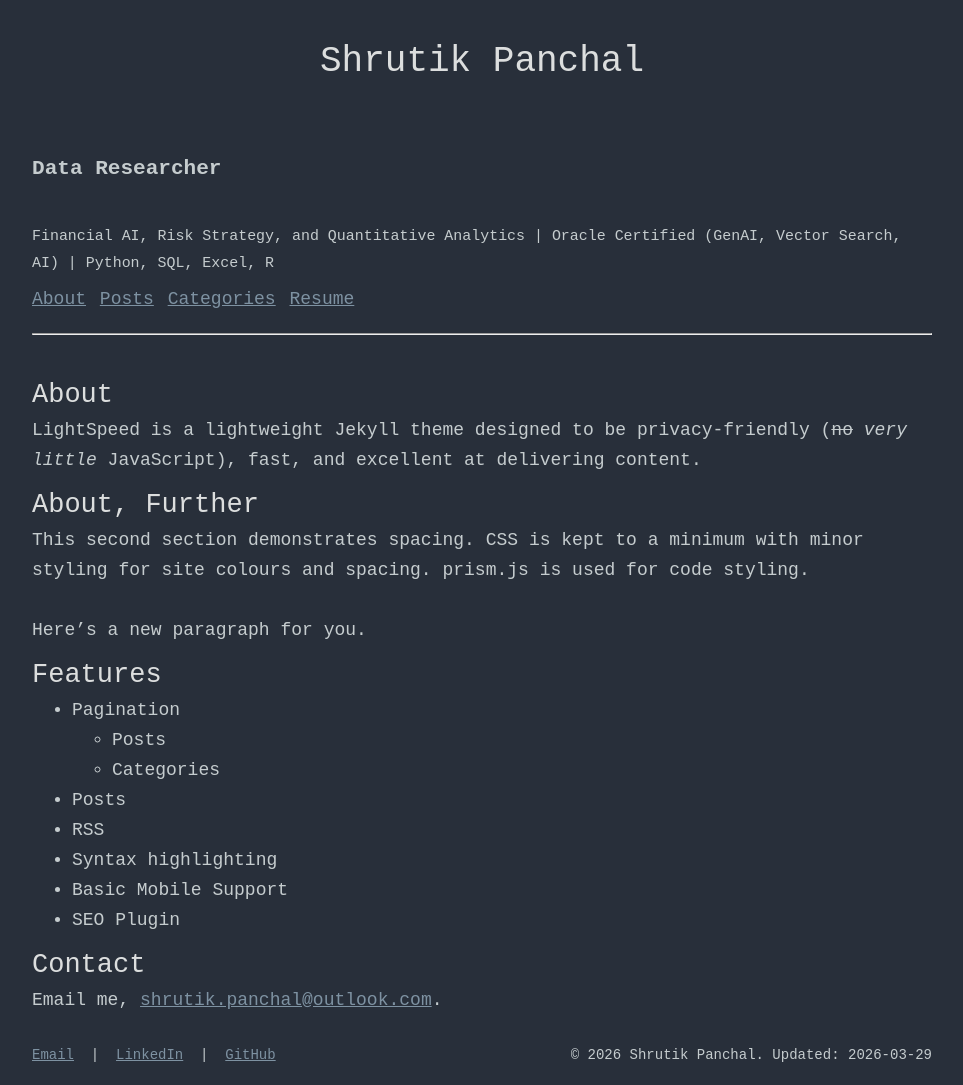
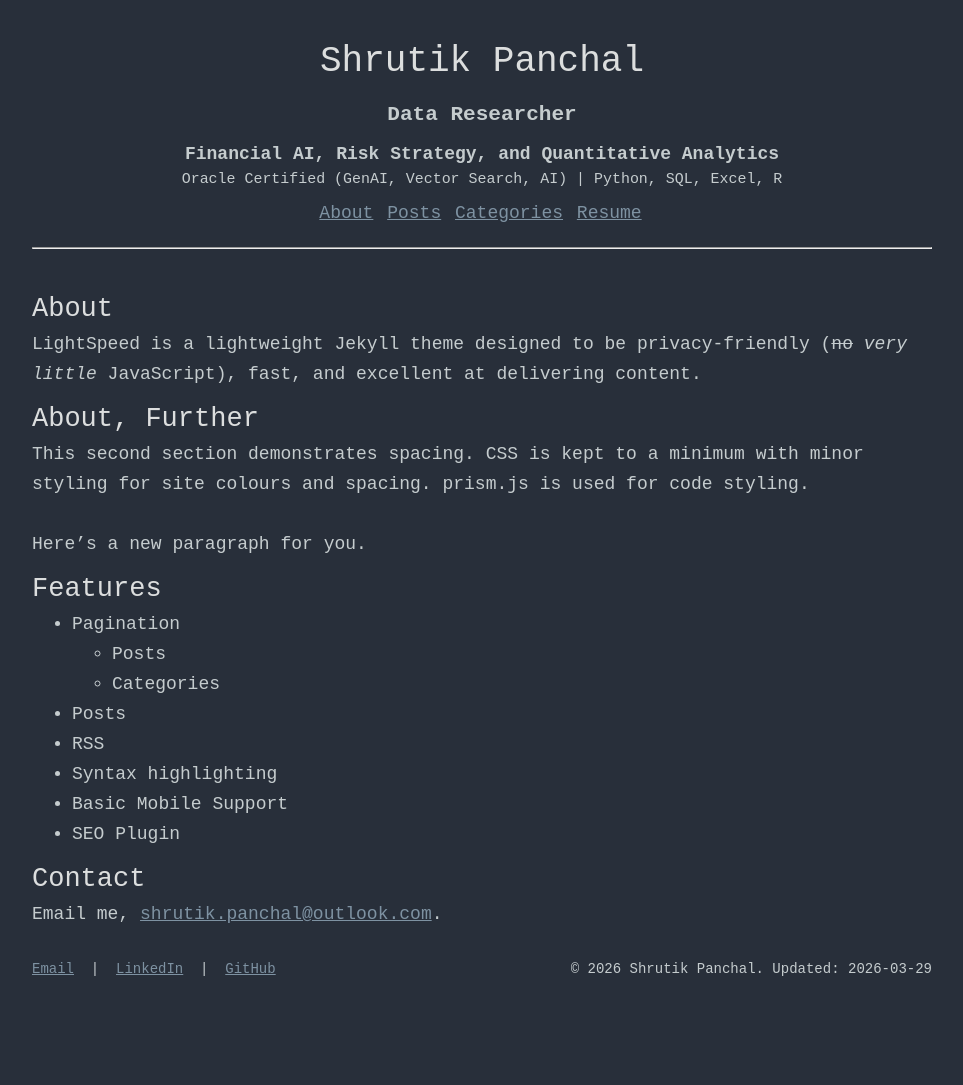
Before and after one commit to shrutik-panchal/shrutik-panchal.github.io, a Jekyll site: the page built from index.md, in a window 1280 px wide. Shown: the whole page, without its empty margins (158-1121 px from the left). Built offline with Jekyll 4.4.1, drawn with Linux system fonts in a browser that asks for light colours; after the commit the page ends 999 px from its top, so only the background shows below that.

Commit message:
update to structure S07

```diff
--- a/_includes/header.html
+++ b/_includes/header.html
@@ -1,10 +1,8 @@
 <div class="header">
     <h1><center>Shrutik Panchal</center></h1>
-    <br>
-    <h3>Data Researcher </h3>
-    <br>
-    <h5> Financial AI, Risk Strategy, and Quantitative Analytics |
-        Oracle Certified (GenAI, Vector Search, AI) | Python, SQL, Excel, R</h5>
+    <h3><center>Data Researcher</center></h3>
+    <h4><center> Financial AI, Risk Strategy, and Quantitative Analytics</center></h4>
+    <h5><center>Oracle Certified (GenAI, Vector Search, AI) | Python, SQL, Excel, R</center></h5>
 
     {% include nav.html %}
     <hr>
--- a/_includes/nav.html
+++ b/_includes/nav.html
@@ -1,4 +1,4 @@
-<nav>
+<nav align="center">
     {% for item in site.data.nav %}
     <a href="{{ item.link }}">{{ item.name }}</a>
     {% endfor %}
```
Also changed, not shown: _data/nav.yml (+6 -6 lines).
